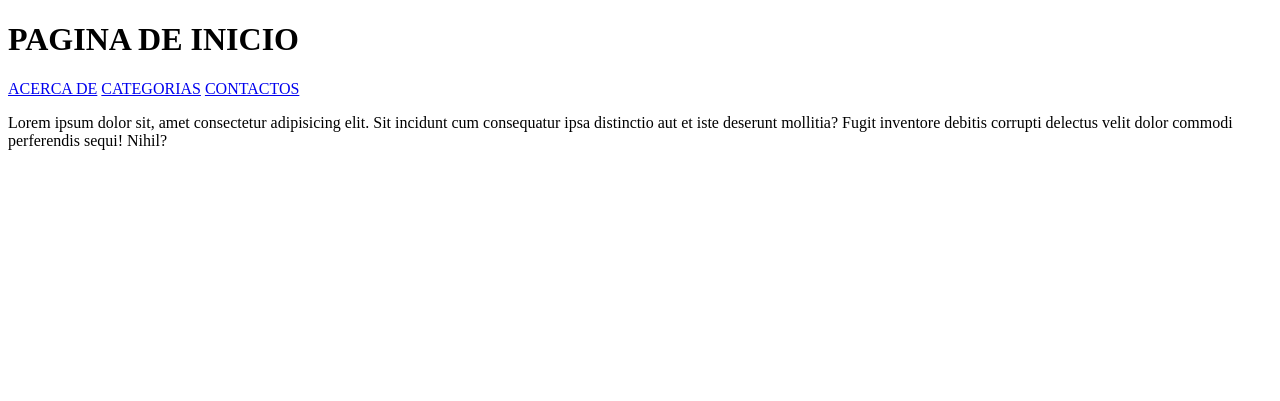
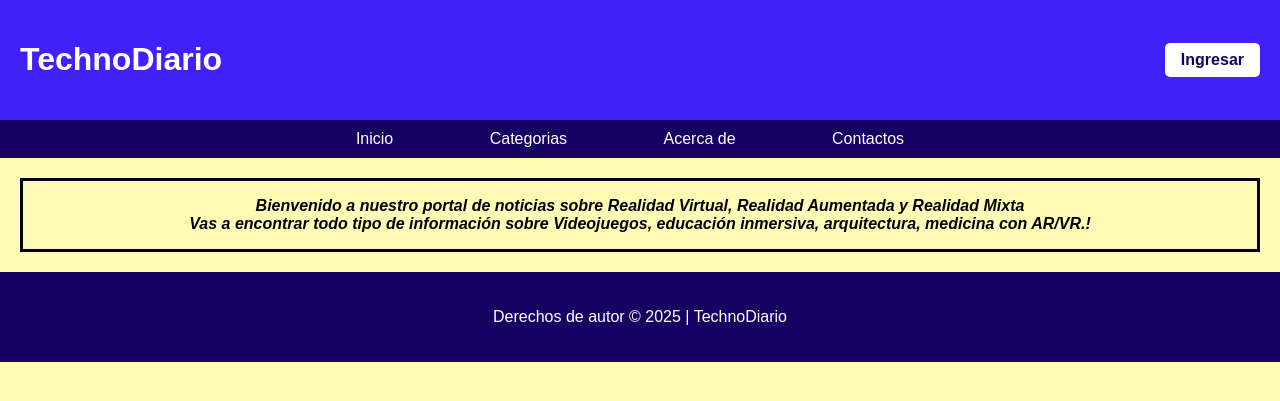
Before and after one commit to FIMorales/Proyecto-Final---Grupo-3---2025, a Django app: page / in a window 1280 px wide. Shown: the top 401 px of the page. Run offline with Django 5.2, Linux system fonts and the light colour scheme.

Commit message:
Personalizacion de HTML y CSS de la seccion inicio

```diff
--- /dev/null
+++ b/static/css/estilo.css
@@ -0,0 +1,98 @@
+body {
+    background-color: #fffbb7;
+    color: #000000;
+    font-family: Arial, sans-serif;
+    margin: 0;
+    padding: 0;
+    }
+
+.centrado {
+    text-align: center;
+}
+
+.negrita {
+    font-weight: bold;
+}
+
+.cursiva {
+    font-style: italic;
+}
+
+.estiloborder {
+    border: 3px solid rgb(0, 0, 0);
+}
+
+header {
+    background-color: #4120fa;
+    color: #fff;
+    text-align: center;
+    padding: 20px;
+    }
+
+nav {
+    background-color: #180062;
+    padding: 10px;
+    }
+ul{
+    list-style: none;
+    margin: 0;
+    padding: 0;
+    text-align: center;
+}
+
+li{
+    margin-right: 20px;
+}
+
+a{
+    color: #fff;
+    text-decoration: none;
+    padding: 8px 16px;
+    border-radius: 5px;
+}
+
+.a-hover{
+    background-color: #180062;
+}
+
+ul li{
+    display: inline-block;
+    padding: 0px 20px;
+}
+
+section {
+    padding: 20px; /* espaciado para la sección de 20 pixeles */
+}
+
+footer {
+    background-color: #180062; /* Color de fondo del footer */
+    color: #fff;
+    padding: 20px 0;
+    }
+
+.footer-content {
+    margin: 0 auto; /* Centrar el contenido del footer horizontalmente */
+    text-align: center;
+}
+
+
+/*Boton Login*/
+
+.header-container {
+    display: flex;
+    justify-content: space-between; /* separa el título y el botón */
+    align-items: center; /* los alinea verticalmente */
+}
+
+.btn-login {
+    background-color:  #ffffff;
+    color:  #180062;
+    padding: 8px 16px;
+    border-radius: 5px;
+    text-decoration: none;
+    font-weight: bold;
+}
+
+.btn-login:hover {
+    background-color: #e6e6e6;
+}
--- a/templates/inicio.html
+++ b/templates/inicio.html
@@ -1,17 +1,50 @@
+{% load static %}
 <!DOCTYPE html>
-<html lang="en">
+<html lang="es">
 <head>
     <meta charset="UTF-8">
     <meta name="viewport" content="width=device-width, initial-scale=1.0">
+    <link rel="stylesheet" href="{% static 'css/estilo.css' %}">
     <title>HOME</title>
 </head>
 <body>
-    <h1>PAGINA DE INICIO</h1>
-    <a href="/acercade">ACERCA DE</a>
-    <a href="/categorias">CATEGORIAS</a>
-    <a href="/contacto">CONTACTOS</a>
-    <p>Lorem ipsum dolor sit, amet consectetur adipisicing elit. Sit incidunt
-        cum consequatur ipsa distinctio aut et iste deserunt mollitia? Fugit
-        inventore debitis corrupti delectus velit dolor commodi perferendis sequi! Nihil?</p>
+    <header>
+       <div class="header-container">
+          <h1>TechnoDiario</h1>
+          <a href="/login" class="btn-login">Ingresar</a>
+       </div>
+    </header>
+
+    </header>
+    <nav>
+        <ul class="a-hover">
+            <li>
+                <a href="/">Inicio</a>
+            </li>
+            <li>
+                <a href="/categorias">Categorias</a>
+            </li>
+            <li>
+                <a href="/acercade">Acerca de</a>
+            </li>
+            <li>
+                <a href="/contacto">Contactos</a>
+            </li>
+        </ul>
+    </nav>
+    <section>
+        <div class="estiloborder">
+            <p style="color: rgb(0, 0, 0)" class="centrado negrita cursiva">
+                Bienvenido a nuestro portal de noticias sobre Realidad Virtual, Realidad Aumentada y Realidad Mixta <br>
+                Vas a encontrar todo tipo de información sobre Videojuegos, educación inmersiva, arquitectura, medicina con AR/VR.!
+            </p>
+
+        </div>
+    </section>
+
+    <footer class="footer-content">
+        <p>Derechos de autor © 2025 | TechnoDiario</p>
+    </footer>
+
 </body>
 </html>
```
Also changed, not shown: 1 other file.
